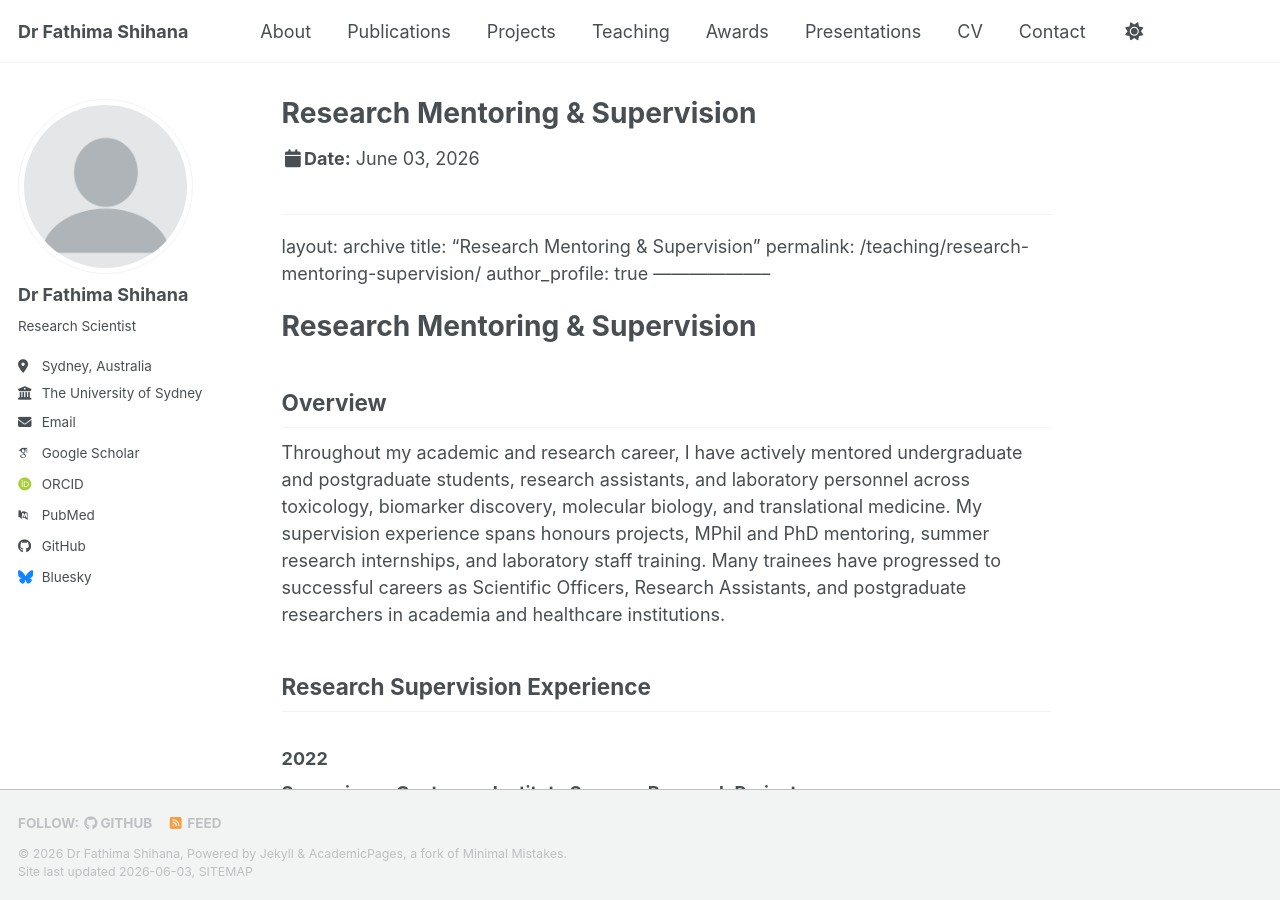
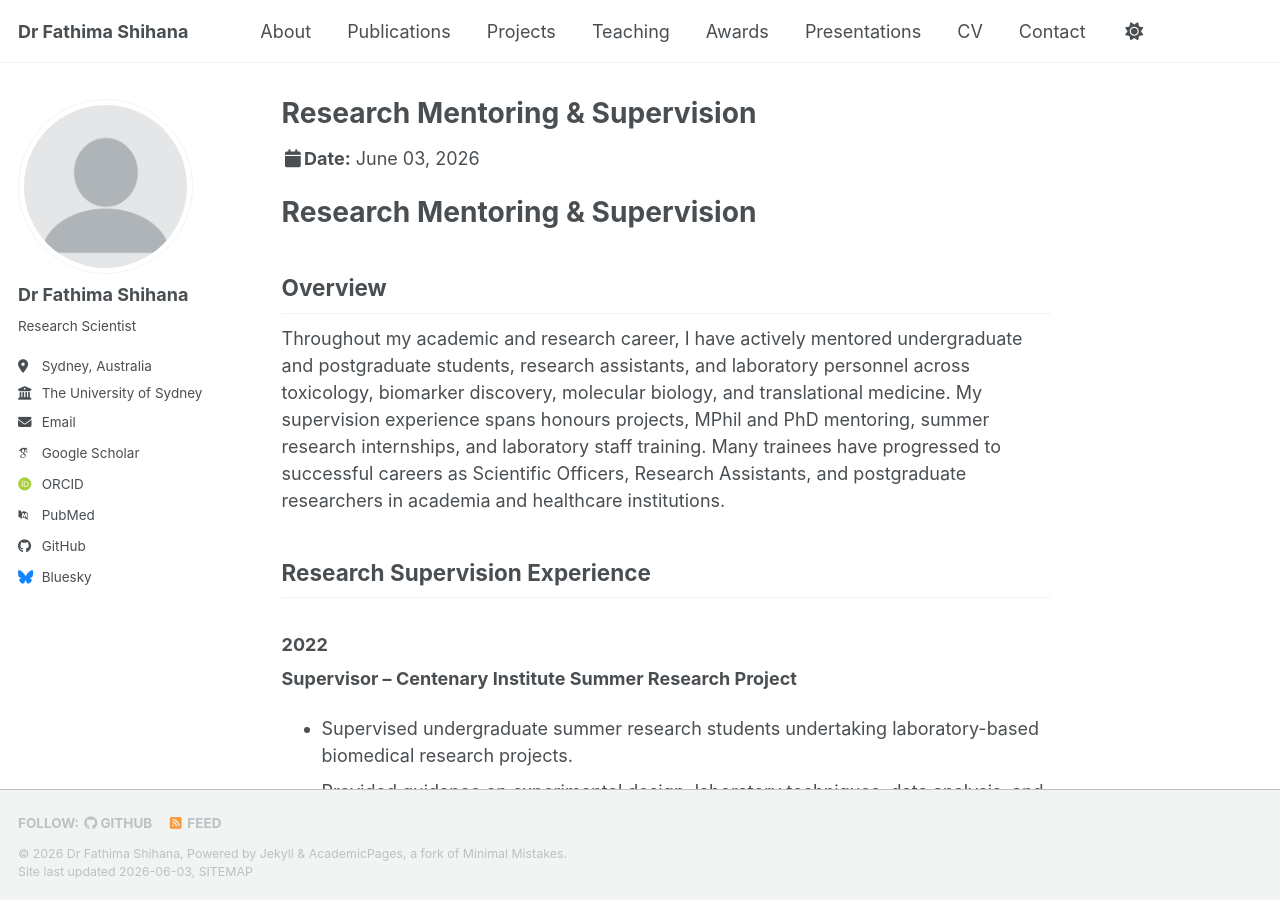
Before and after one commit to fathimashihana/fathimashihana.github.io, a Jekyll site: the page built from _talks/research-mentoring-and-supervision.md, in a window 1280 px wide and 900 px high. Built offline with Jekyll 4.4.1, drawn with Linux system fonts in a browser that asks for light colours; some web fonts are replaced; a script bundle is joined from its source files by our own code; library files that are not in the unit come from our copies.

Commit message:
Update research-mentoring-and-supervision.md

```diff
--- a/_talks/research-mentoring-and-supervision.md
+++ b/_talks/research-mentoring-and-supervision.md
@@ -2,14 +2,8 @@
 title: "Research Mentoring & Supervision"
 collection: talks
 permalink: /teaching/research-mentoring-and-supervision/
+author_profile: true
 ---
----
-
-layout: archive
-title: "Research Mentoring & Supervision"
-permalink: /teaching/research-mentoring-supervision/
-author_profile: true
---------------------
 
 # Research Mentoring & Supervision
 
```
